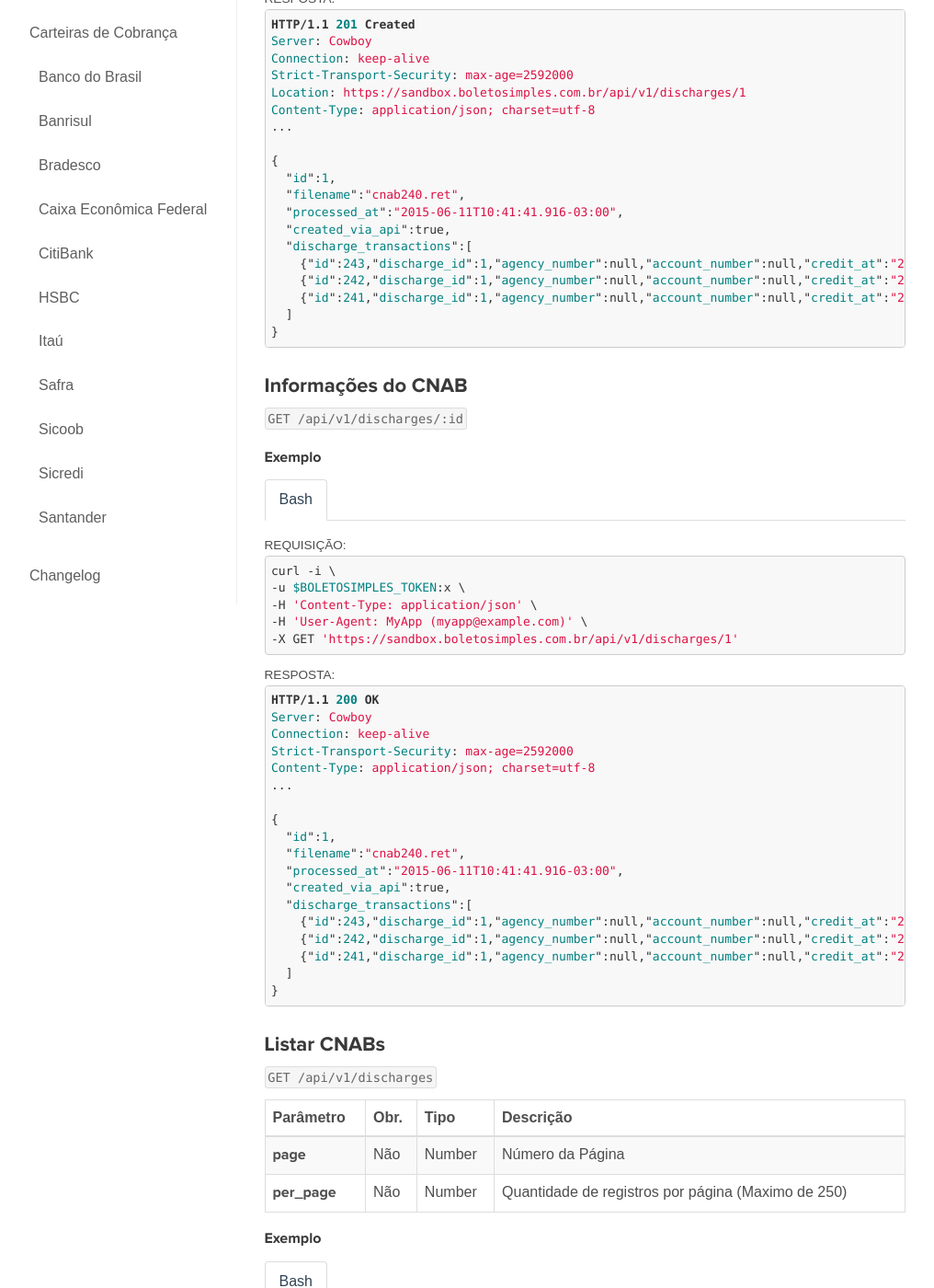
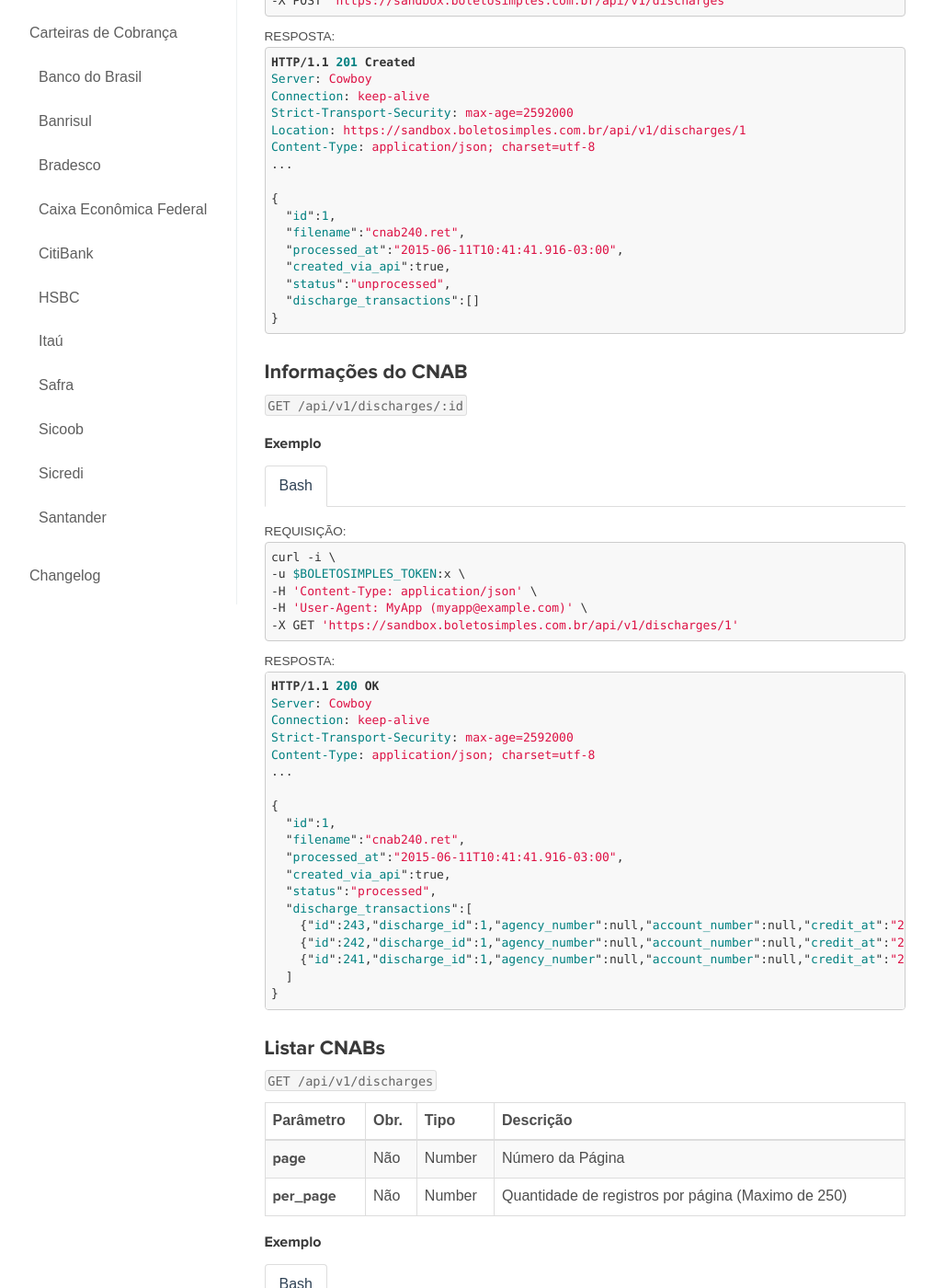
Before and after one commit to BoletoSimples/boletosimples-docs, a Jekyll site: the page built from reference/v1/discharges/index.md, in a window 1280 px wide and 1400 px high, scrolled down 1690 px. Shown: the whole window at 92% size, without its empty margins (135-1151 px from the left). Built offline with Jekyll 4.4.1, drawn with Linux system fonts in a browser that asks for light colours; some of the changed text lies outside the part shown.

Commit message:
update discharges

```diff
--- a/reference/v1/discharges/index.md
+++ b/reference/v1/discharges/index.md
@@ -21,8 +21,9 @@ breadcrumb: CNAB (Retorno)
 | **id**                 | N/A   | Integer |         | ID do CNAB
 | **file**               | Sim   |         |         | Arquivo
 | **filename**           | Não   | String  | 255     | Nome do arquivo
-| **processed_at**       | Não   | Time    |         | Data de Processamento
-| **created_via_api**    | Não   | Boolean |         | Enviado pela API
+| **status**             | N/A   | String  | 20      | Status
+| **processed_at**       | N/A   | Time    |         | Data de Processamento
+| **created_via_api**    | N/A   | Boolean |         | Enviado pela API
 
 ### Enviar CNAB
 
@@ -163,11 +164,8 @@ Content-Type: application/json; charset=utf-8
   "filename":"cnab240.ret",
   "processed_at":"2015-06-11T10:41:41.916-03:00",
   "created_via_api":true,
-  "discharge_transactions":[
-    {"id":243,"discharge_id":1,"agency_number":null,"account_number":null,"credit_at":"2015-06-03","paid_at":"2015-06-02","our_number":"0000000000206243","cnpj_cpf":null,"extra1":null,"extra2":null,"parcel":null,"receiving_bank":"104","receiving_agency":"00369","receiving_agency_digit":"0","bank_rate":765,"iof":0,"value_rebate":0,"discount":16022,"paid_amount":144200,"billet_fine":0,"other_credit":null,"credit_amount":144200,"other_costs":null},
-    {"id":242,"discharge_id":1,"agency_number":null,"account_number":null,"credit_at":"2015-06-03","paid_at":"2015-06-02","our_number":"0000000000205441","cnpj_cpf":null,"extra1":null,"extra2":null,"parcel":null,"receiving_bank":"033","receiving_agency":"04388","receiving_agency_digit":"0","bank_rate":765,"iof":0,"value_rebate":0,"discount":10034,"paid_amount":144850,"billet_fine":0,"other_credit":null,"credit_amount":144850,"other_costs":null},
-    {"id":241,"discharge_id":1,"agency_number":null,"account_number":null,"credit_at":"2015-06-03","paid_at":"2015-06-02","our_number":"0000000000204640","cnpj_cpf":null,"extra1":null,"extra2":null,"parcel":null,"receiving_bank":"104","receiving_agency":"00406","receiving_agency_digit":"0","bank_rate":765,"iof":0,"value_rebate":0,"discount":10396,"paid_amount":135153,"billet_fine":0,"other_credit":null,"credit_amount":135153,"other_costs":null}
-  ]
+  "status":"unprocessed",
+  "discharge_transactions":[]
 }
 </pre>
   </div>
@@ -303,6 +301,7 @@ Content-Type: application/json; charset=utf-8
   "filename":"cnab240.ret",
   "processed_at":"2015-06-11T10:41:41.916-03:00",
   "created_via_api":true,
+  "status":"processed",
   "discharge_transactions":[
     {"id":243,"discharge_id":1,"agency_number":null,"account_number":null,"credit_at":"2015-06-03","paid_at":"2015-06-02","our_number":"0000000000206243","cnpj_cpf":null,"extra1":null,"extra2":null,"parcel":null,"receiving_bank":"104","receiving_agency":"00369","receiving_agency_digit":"0","bank_rate":765,"iof":0,"value_rebate":0,"discount":16022,"paid_amount":144200,"billet_fine":0,"other_credit":null,"credit_amount":144200,"other_costs":null},
     {"id":242,"discharge_id":1,"agency_number":null,"account_number":null,"credit_at":"2015-06-03","paid_at":"2015-06-02","our_number":"0000000000205441","cnpj_cpf":null,"extra1":null,"extra2":null,"parcel":null,"receiving_bank":"033","receiving_agency":"04388","receiving_agency_digit":"0","bank_rate":765,"iof":0,"value_rebate":0,"discount":10034,"paid_amount":144850,"billet_fine":0,"other_credit":null,"credit_amount":144850,"other_costs":null},
@@ -454,6 +453,7 @@ Content-Type: application/json; charset=utf-8
     "filename":"cnab240.ret",
     "processed_at":"2015-06-11T10:41:41.916-03:00",
     "created_via_api":true,
+    "status":"processed",
     "discharge_transactions":[
       {"id":243,"discharge_id":1,"agency_number":null,"account_number":null,"credit_at":"2015-06-03","paid_at":"2015-06-02","our_number":"0000000000206243","cnpj_cpf":null,"extra1":null,"extra2":null,"parcel":null,"receiving_bank":"104","receiving_agency":"00369","receiving_agency_digit":"0","bank_rate":765,"iof":0,"value_rebate":0,"discount":16022,"paid_amount":144200,"billet_fine":0,"other_credit":null,"credit_amount":144200,"other_costs":null},
       {"id":242,"discharge_id":1,"agency_number":null,"account_number":null,"credit_at":"2015-06-03","paid_at":"2015-06-02","our_number":"0000000000205441","cnpj_cpf":null,"extra1":null,"extra2":null,"parcel":null,"receiving_bank":"033","receiving_agency":"04388","receiving_agency_digit":"0","bank_rate":765,"iof":0,"value_rebate":0,"discount":10034,"paid_amount":144850,"billet_fine":0,"other_credit":null,"credit_amount":144850,"other_costs":null},
@@ -555,6 +555,7 @@ Content-Type: application/json; charset=utf-8
   "filename":"cnab240.ret",
   "processed_at":"2015-06-11T10:41:41.916-03:00",
   "created_via_api":true,
+  "status":"processed",
   "discharge_transactions":[
     {"id":243,"discharge_id":1,"agency_number":null,"account_number":null,"credit_at":"2015-06-03","paid_at":"2015-06-02","our_number":"0000000000206243","cnpj_cpf":null,"extra1":null,"extra2":null,"parcel":null,"receiving_bank":"104","receiving_agency":"00369","receiving_agency_digit":"0","bank_rate":765,"iof":0,"value_rebate":0,"discount":16022,"paid_amount":144200,"billet_fine":0,"other_credit":null,"credit_amount":144200,"other_costs":null},
     {"id":242,"discharge_id":1,"agency_number":null,"account_number":null,"credit_at":"2015-06-03","paid_at":"2015-06-02","our_number":"0000000000205441","cnpj_cpf":null,"extra1":null,"extra2":null,"parcel":null,"receiving_bank":"033","receiving_agency":"04388","receiving_agency_digit":"0","bank_rate":765,"iof":0,"value_rebate":0,"discount":10034,"paid_amount":144850,"billet_fine":0,"other_credit":null,"credit_amount":144850,"other_costs":null},
```
